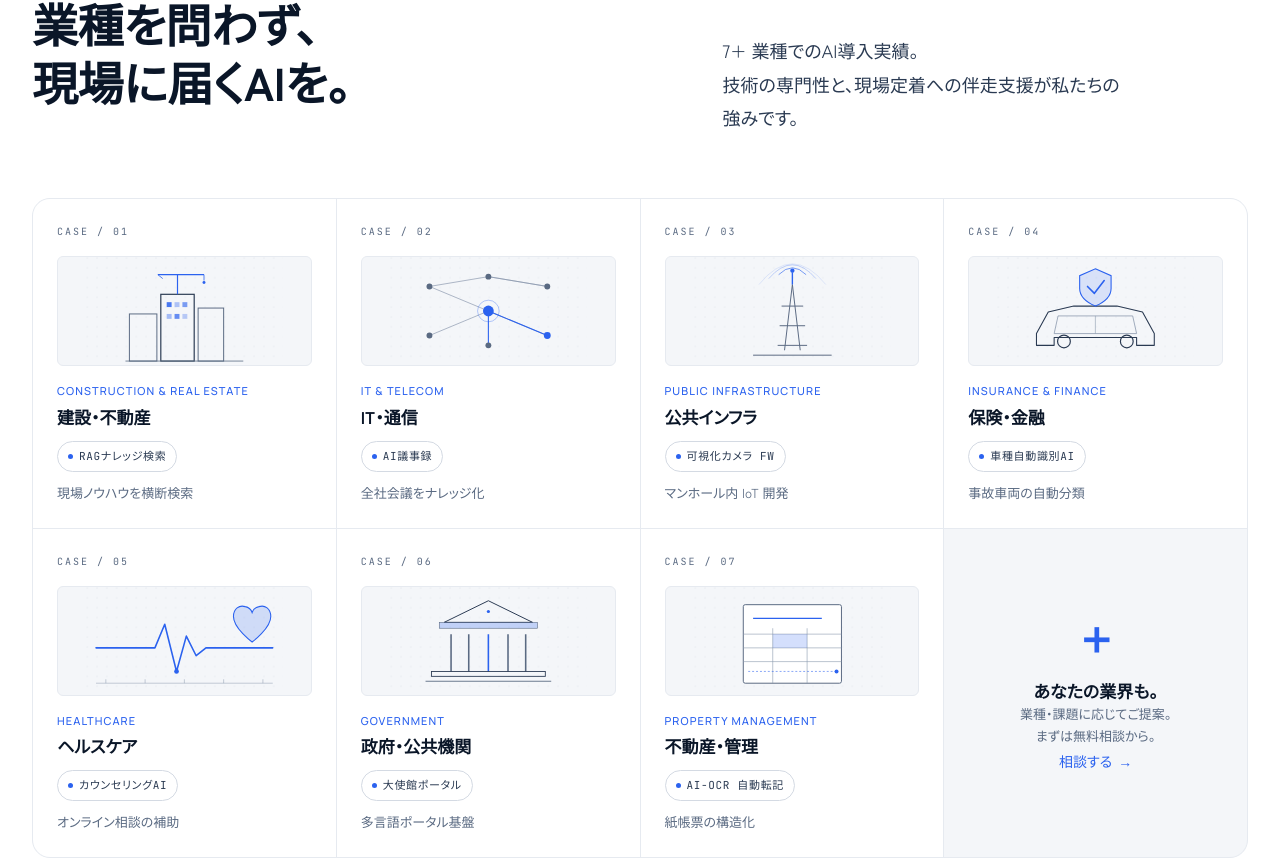
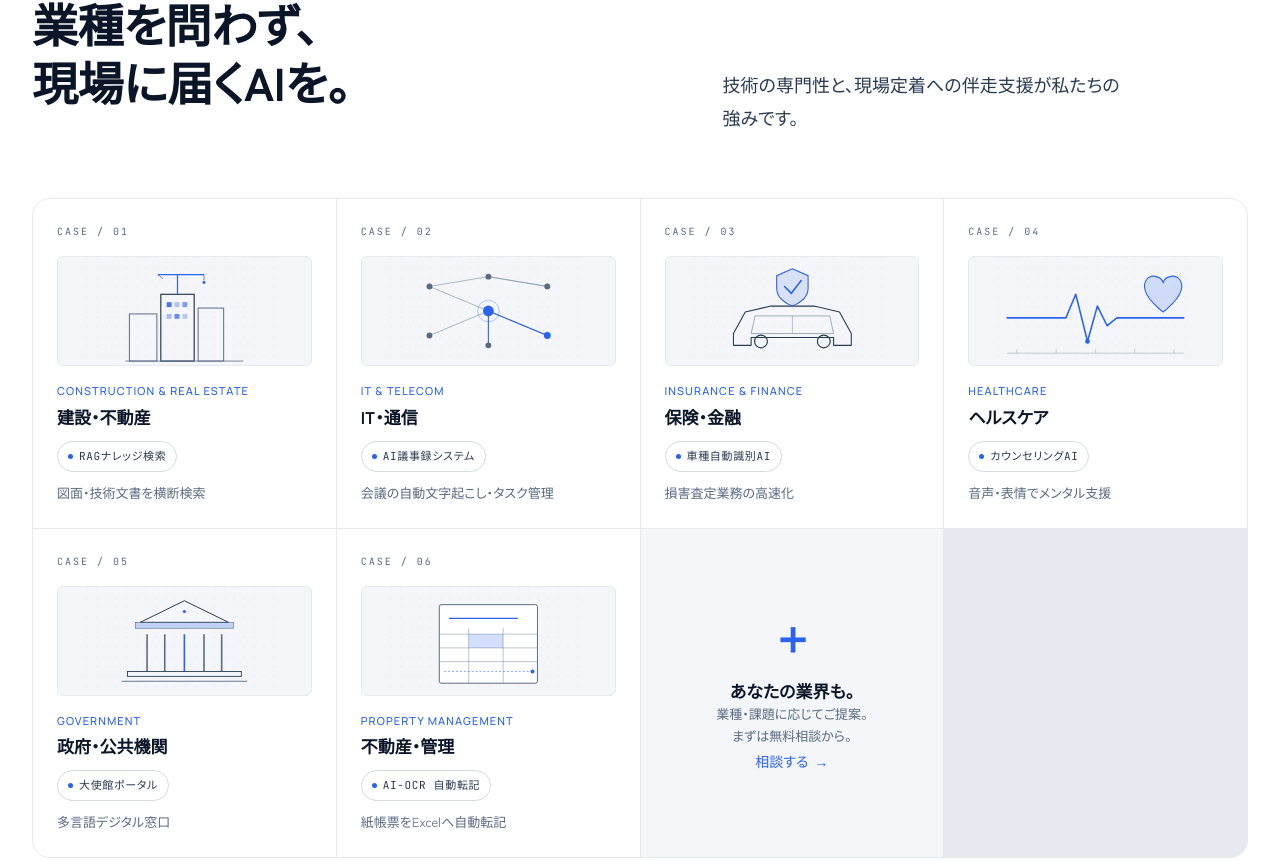
Before and after one commit to Ascend-Logic/ascend_logic_website, a Next.js app in the folder ascend-logic/: page / in a window 1280 px wide. Shown: the part 5019-5880 px from the top of the page. Built offline with nearby package versions, Linux system fonts and the light colour scheme.

Commit message:
微修正

```diff
--- a/ascend-logic/app/case-studies/[id]/page.tsx
+++ b/ascend-logic/app/case-studies/[id]/page.tsx
@@ -24,7 +24,7 @@ const getImagePath = (imagePath: string): string => {
     '/images/case-study-meeting.jpg': '/images/case-study-meeting.jpg',
     '/images/case-study-manhole.jpg': '/images/case-study-manhole.jpg',
     '/images/case-study-car.jpg': '/images/case-study-car.jpg',
-    '/images/case-study-counseling.jpg': '/images/ai_solution.jpg',
+    '/images/case-study-counseling.jpg': '/images/mental_health.png',
     '/images/case-study-embassy.jpg': '/images/process-automation.jpg',
     '/images/case-study-aiocr.jpg': '/images/case-study-aiocr.jpg',
   };
@@ -65,22 +65,22 @@ function getCaseStudyById(id: number): DetailedCaseStudy | undefined {
       testimonial: '会議後すぐに議事録が共有され、決定事項が明確になったことで、プロジェクトの進行速度が格段に上がりました。',
       testimonialAuthor: 'プロジェクトマネージャー',
     },
-    {
-      id: 3,
-      title: 'マンホール内可視化カメラ用ファームウェア',
-      description: '特殊な音響センサーとAI画像解析技術を組み合わせた革新的なシステムを開発。マンホール内の浸水度合いを音波反射と画像認識により正確に測定・分析。',
-      company: '地方自治体連合',
-      industry: '公共インフラ',
-      solution: 'AIソリューション開発',
-      results: ['浸水レベル検知精度96%を達成', '点検作業時間を75%削減', '災害予測の精度向上により被害を60%軽減', 'インフラ維持管理コストを年間2億円削減'],
-      imagePath: '/images/case-study-manhole.jpg',
-      challenge: '都市型水害の増加に伴い、下水道の浸水状況をリアルタイムで把握する必要がありました。従来の人力による点検では危険が伴い、効率も悪く、豪雨時の迅速な対応が困難でした。',
-      approach: '音響センサーによる水位測定と、AIカメラによる視覚的確認を組み合わせた二重検証システムを開発。エッジコンピューティングにより、通信障害時でも自律的に動作する設計としました。',
-      technologies: ['Edge AI', 'Computer Vision', 'Acoustic Sensing', 'LoRaWAN', 'TensorFlow Lite'],
-      duration: '3ヶ月',
-      testimonial: '豪雨時でも安全に下水道の状況を把握でき、市民への避難勧告のタイミングが的確になりました。',
-      testimonialAuthor: '都市インフラ管理部門責任者',
-    },
+    // {
+    //   id: 3,
+    //   title: 'マンホール内可視化カメラ用ファームウェア',
+    //   description: '特殊な音響センサーとAI画像解析技術を組み合わせた革新的なシステムを開発。マンホール内の浸水度合いを音波反射と画像認識により正確に測定・分析。',
+    //   company: '地方自治体連合',
+    //   industry: '公共インフラ',
+    //   solution: 'AIソリューション開発',
+    //   results: ['浸水レベル検知精度96%を達成', '点検作業時間を75%削減', '災害予測の精度向上により被害を60%軽減', 'インフラ維持管理コストを年間2億円削減'],
+    //   imagePath: '/images/case-study-manhole.jpg',
+    //   challenge: '都市型水害の増加に伴い、下水道の浸水状況をリアルタイムで把握する必要がありました。従来の人力による点検では危険が伴い、効率も悪く、豪雨時の迅速な対応が困難でした。',
+    //   approach: '音響センサーによる水位測定と、AIカメラによる視覚的確認を組み合わせた二重検証システムを開発。エッジコンピューティングにより、通信障害時でも自律的に動作する設計としました。',
+    //   technologies: ['Edge AI', 'Computer Vision', 'Acoustic Sensing', 'LoRaWAN', 'TensorFlow Lite'],
+    //   duration: '3ヶ月',
+    //   testimonial: '豪雨時でも安全に下水道の状況を把握でき、市民への避難勧告のタイミングが的確になりました。',
+    //   testimonialAuthor: '都市インフラ管理部門責任者',
+    // },
     {
       id: 4,
       title: '自動車の車種自動識別モデル開発',
--- a/ascend-logic/app/case-studies/page.tsx
+++ b/ascend-logic/app/case-studies/page.tsx
@@ -17,7 +17,7 @@ export default function CaseStudies() {
       '/images/case-study-meeting.jpg': '/images/case-study-meeting.jpg',
       '/images/case-study-manhole.jpg': '/images/case-study-manhole.jpg',
       '/images/case-study-car.jpg': '/images/case-study-car.jpg',
-      '/images/case-study-counseling.jpg': '/images/ai_solution.jpg',
+      '/images/case-study-counseling.jpg': '/images/mental_health.png',
       '/images/case-study-embassy.jpg': '/images/process-automation.jpg',
       '/images/case-study-aiocr.jpg': '/images/case-study-aiocr.jpg',
     };
@@ -45,16 +45,16 @@ export default function CaseStudies() {
       results: ['議事録作成時間を95%削減', '文字起こし精度99.2%を実現', 'タスク漏れを85%削減', '月間200時間の工数削減を達成'],
       imagePath: '/images/case-study-meeting.jpg',
     },
-    {
-      id: 3,
-      title: 'マンホール内可視化カメラ用ファームウェア',
-      description: '特殊な音響センサーとAI画像解析技術を組み合わせた革新的なシステムを開発。マンホール内の浸水度合いを音波反射と画像認識により正確に測定・分析。豪雨時の都市型水害予測や下水道インフラの予防保全に貢献しています。',
-      company: '地方自治体連合',
-      industry: '公共インフラ',
-      solution: 'AIソリューション開発',
-      results: ['浸水レベル検知精度96%を達成', '点検作業時間を75%削減', '災害予測の精度向上により被害を60%軽減', 'インフラ維持管理コストを年間2億円削減'],
-      imagePath: '/images/case-study-manhole.jpg',
-    },
+    // {
+    //   id: 3,
+    //   title: 'マンホール内可視化カメラ用ファームウェア',
+    //   description: '特殊な音響センサーとAI画像解析技術を組み合わせた革新的なシステムを開発。マンホール内の浸水度合いを音波反射と画像認識により正確に測定・分析。豪雨時の都市型水害予測や下水道インフラの予防保全に貢献しています。',
+    //   company: '地方自治体連合',
+    //   industry: '公共インフラ',
+    //   solution: 'AIソリューション開発',
+    //   results: ['浸水レベル検知精度96%を達成', '点検作業時間を75%削減', '災害予測の精度向上により被害を60%軽減', 'インフラ維持管理コストを年間2億円削減'],
+    //   imagePath: '/images/case-study-manhole.jpg',
+    // },
     {
       id: 4,
       title: '自動車の車種自動識別モデル開発',
--- a/ascend-logic/app/page.tsx
+++ b/ascend-logic/app/page.tsx
@@ -25,7 +25,7 @@ export default function Home() {
       <Reveal><Cases /></Reveal>
       <Reveal><Company /></Reveal>
       <Reveal><News /></Reveal>
-      <Reveal><Careers /></Reveal>
+      {/* <Reveal><Careers /></Reveal> */}
       <Reveal><Contact /></Reveal>
     </>
   );
--- a/ascend-logic/components/home/Cases.tsx
+++ b/ascend-logic/components/home/Cases.tsx
@@ -3,14 +3,13 @@ import CaseVisual from './CaseVisual';
 
 type Kind = 'construction' | 'it' | 'infra' | 'insurance' | 'healthcare' | 'government' | 'property';
 
-const cases: { ind: string; en: string; tag: string; note: string; viz: Kind }[] = [
-  { ind: '建設・不動産', en: 'Construction & Real Estate', tag: 'RAGナレッジ検索', note: '現場ノウハウを横断検索', viz: 'construction' },
-  { ind: 'IT・通信', en: 'IT & Telecom', tag: 'AI議事録', note: '全社会議をナレッジ化', viz: 'it' },
-  { ind: '公共インフラ', en: 'Public Infrastructure', tag: '可視化カメラ FW', note: 'マンホール内 IoT 開発', viz: 'infra' },
-  { ind: '保険・金融', en: 'Insurance & Finance', tag: '車種自動識別AI', note: '事故車両の自動分類', viz: 'insurance' },
-  { ind: 'ヘルスケア', en: 'Healthcare', tag: 'カウンセリングAI', note: 'オンライン相談の補助', viz: 'healthcare' },
-  { ind: '政府・公共機関', en: 'Government', tag: '大使館ポータル', note: '多言語ポータル基盤', viz: 'government' },
-  { ind: '不動産・管理', en: 'Property Management', tag: 'AI-OCR 自動転記', note: '紙帳票の構造化', viz: 'property' },
+const cases: { id: number; ind: string; en: string; tag: string; note: string; viz: Kind }[] = [
+  { id: 1, ind: '建設・不動産', en: 'Construction & Real Estate', tag: 'RAGナレッジ検索', note: '図面・技術文書を横断検索', viz: 'construction' },
+  { id: 2, ind: 'IT・通信', en: 'IT & Telecom', tag: 'AI議事録システム', note: '会議の自動文字起こし・タスク管理', viz: 'it' },
+  { id: 4, ind: '保険・金融', en: 'Insurance & Finance', tag: '車種自動識別AI', note: '損害査定業務の高速化', viz: 'insurance' },
+  { id: 5, ind: 'ヘルスケア', en: 'Healthcare', tag: 'カウンセリングAI', note: '音声・表情でメンタル支援', viz: 'healthcare' },
+  { id: 6, ind: '政府・公共機関', en: 'Government', tag: '大使館ポータル', note: '多言語デジタル窓口', viz: 'government' },
+  { id: 7, ind: '不動産・管理', en: 'Property Management', tag: 'AI-OCR 自動転記', note: '紙帳票をExcelへ自動転記', viz: 'property' },
 ];
 
 export default function Cases() {
@@ -26,7 +25,6 @@ export default function Cases() {
             </h2>
           </div>
           <p className="lede sec-head__lede">
-            7+ 業種でのAI導入実績。<br />
             技術の専門性と、現場定着への伴走支援が私たちの強みです。
           </p>
         </div>
```
Also changed, not shown: ascend-logic/public/images/mental_health.png (added).
